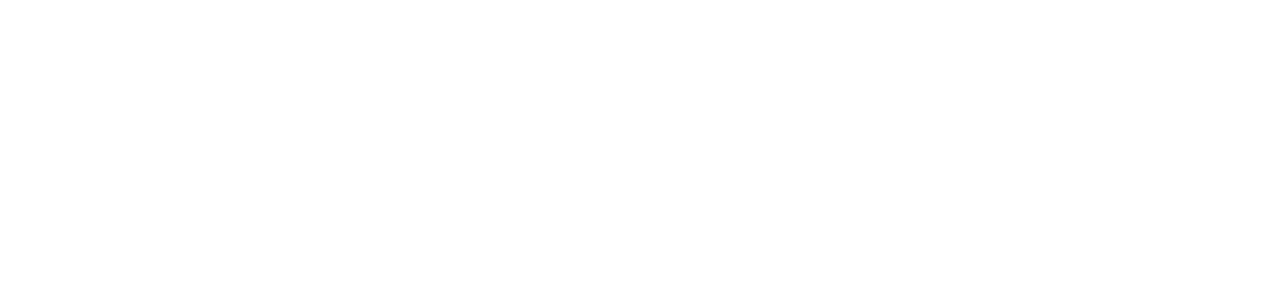
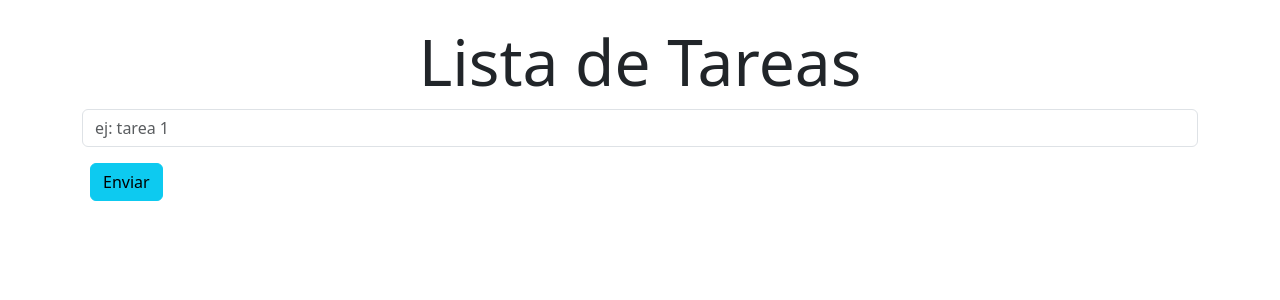
Before and after one commit to NataliaGabriela/tp-react-ejercicio-tareas, a React (Vite) app: page / in a window 1280 px wide. Shown: the top 300 px of the page. Built offline with nearby package versions, Linux system fonts and the light colour scheme.

Commit message:
maquetamos el componenete formulario

```diff
--- a/src/App.jsx
+++ b/src/App.jsx
@@ -1,13 +1,16 @@
 import 'bootstrap/dist/css/bootstrap.min.css';
 import './App.css'
+import FormularioTareas from './components/FormularioTareas';
+import { Container } from 'react-bootstrap';
 
 function App() {
 
 
   return (
-    <>
-
-    </>
+    <Container className='my-4'>
+      <h1 className='text-center display-3'>Lista de Tareas</h1>
+      <FormularioTareas></FormularioTareas>
+    </Container>
   )
 }
 
--- /dev/null
+++ b/src/components/FormularioTareas.jsx
@@ -0,0 +1,16 @@
+import { Button } from 'react-bootstrap';
+import Form from 'react-bootstrap/Form';
+const FormularioTareas = () => {
+  return (
+    <section>
+      <Form>
+        <Form.Group className="mb-3 d-flex" controlId="exampleForm.ControlInput1">
+          <Form.Control type="text" placeholder="ej: tarea 1" minLength={3} maxLength={50} />
+        </Form.Group>
+        <Button variant='info' className='mx-2' type='submit'>Enviar</Button>
+      </Form>
+    </section>
+  );
+};
+
+export default FormularioTareas;
```
